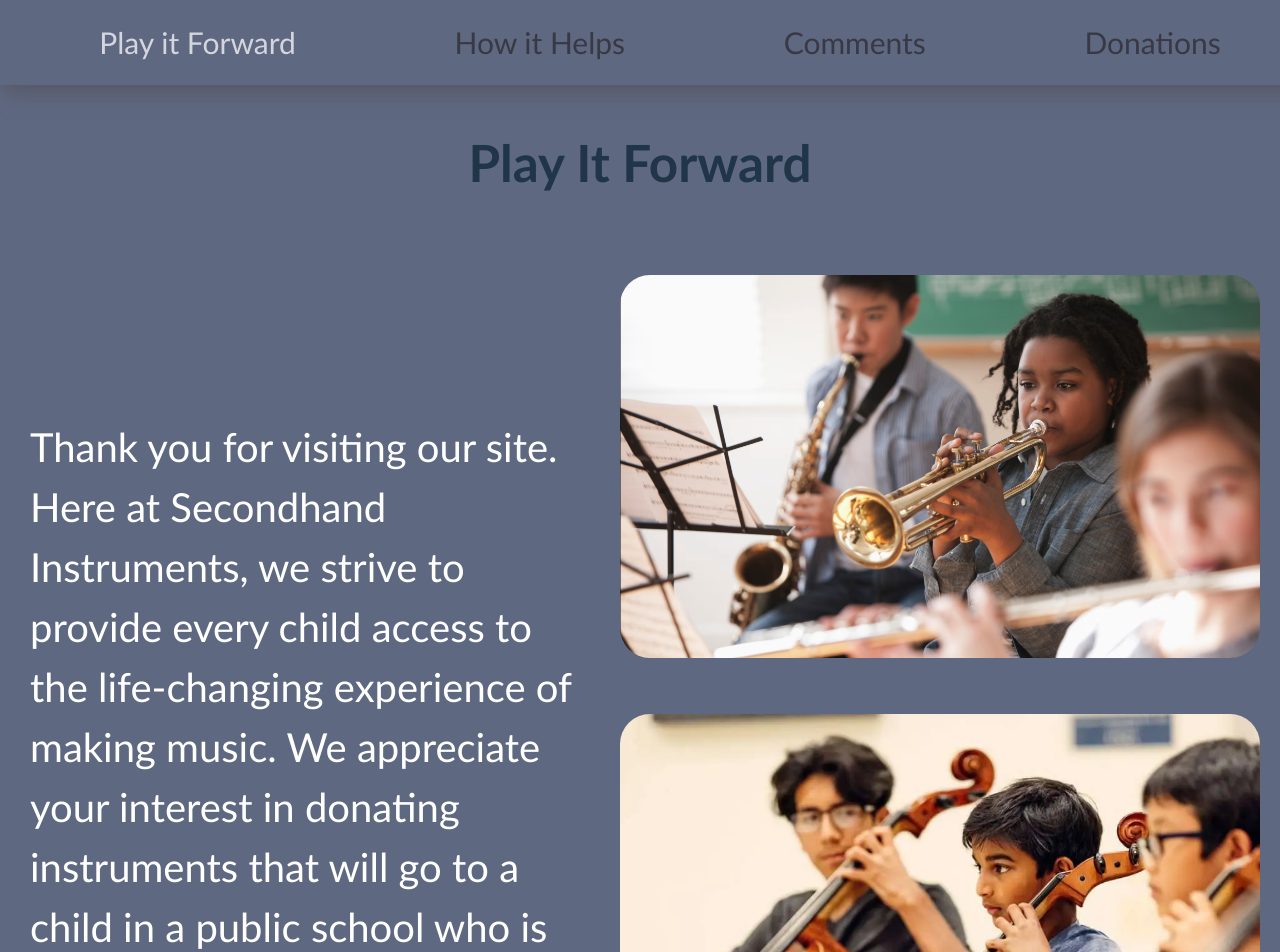
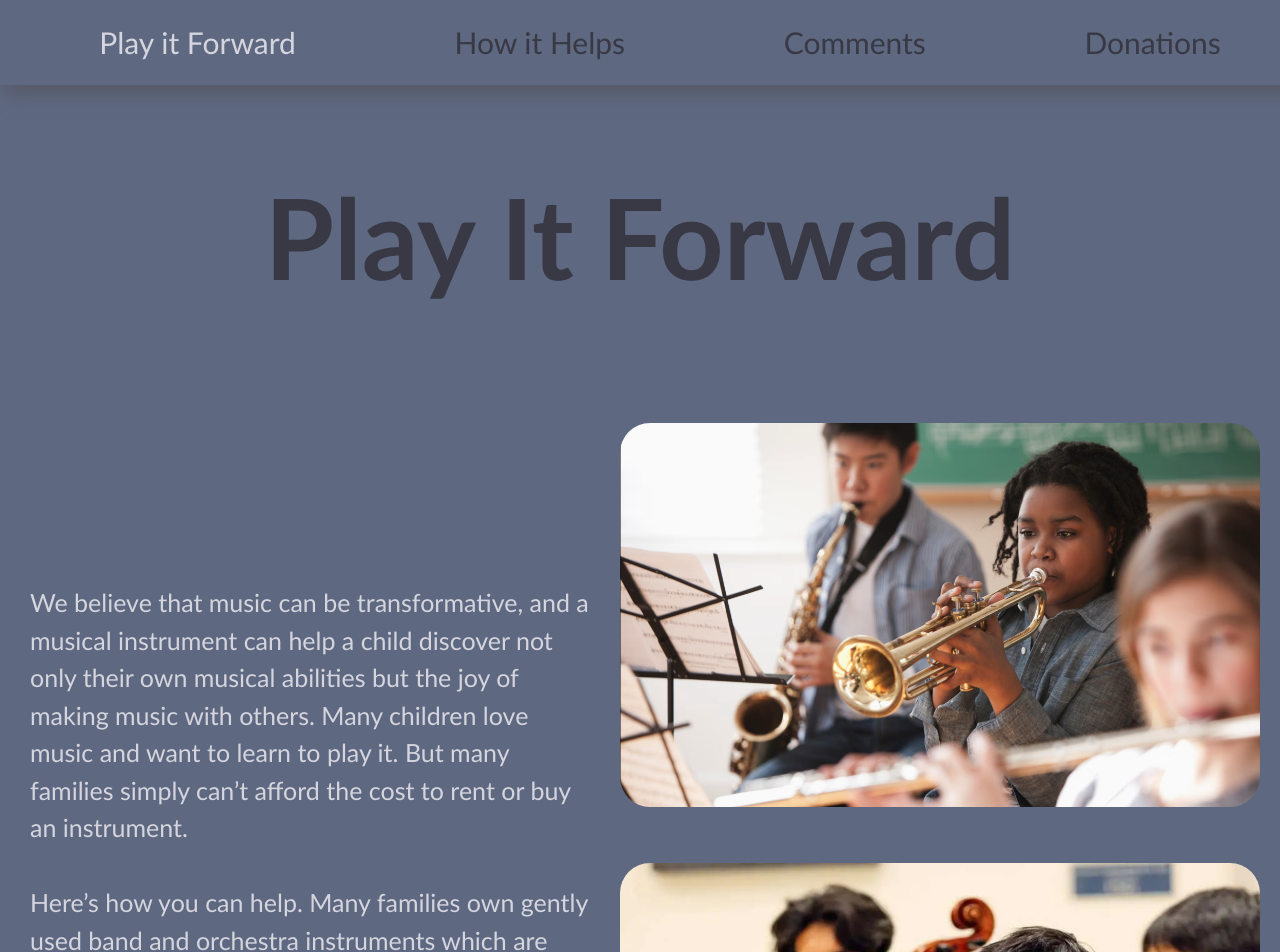
Before and after one commit to ktkelly11/Kelly_Katherine_Instrument_Capstone, a React (Vite) app: page / in a window 1280 px wide. Shown: the top 952 px of the page. Built offline with nearby package versions, Linux system fonts and the light colour scheme.

Commit message:
More styling done with Homepage

```diff
--- a/src/components/homePageInfo/HomePageInfo.css
+++ b/src/components/homePageInfo/HomePageInfo.css
@@ -1,8 +1,8 @@
 p {
-  color: white;
+  color: rgb(213, 213, 222);
   margin: 30px;
   font-family: "Gill Sans", "Gill Sans MT", Calibri, "Trebuchet MS", sans-serif;
-  font-size: 40px;
+  font-size: 25px;
 }
 
 img {
--- a/src/components/homePageInfo/HomePageInfo.jsx
+++ b/src/components/homePageInfo/HomePageInfo.jsx
@@ -8,11 +8,18 @@ export default function HomePageInfo() {
       <div className="home-page-summary">
         <div className="site-summary">
           <p>
-            Thank you for visiting our site. Here at Secondhand Instruments, we
-            strive to provide every child access to the life-changing experience
-            of making music. We appreciate your interest in donating instruments
-            that will go to a child in a public school who is excited to play
-            and learn.
+            We believe that music can be transformative, and a musical
+            instrument can help a child discover not only their own musical
+            abilities but the joy of making music with others. Many children
+            love music and want to learn to play it. But many families simply
+            can’t afford the cost to rent or buy an instrument.
+            <br />
+            <br />
+            Here’s how you can help. Many families own gently used band and
+            orchestra instruments which are frequently gathering dust in a
+            closet or attic. We use volunteer labor and cash donations to
+            refurbish the instruments and work with teachers to get them to
+            students who otherwise would not have one.
           </p>
         </div>
         <div className="student-image">
--- a/src/components/homePageIntro/HomePageIntro.css
+++ b/src/components/homePageIntro/HomePageIntro.css
@@ -1,4 +1,5 @@
 .home-page-intro {
   font-family: "Gill Sans", "Gill Sans MT", Calibri, "Trebuchet MS", sans-serif;
-  color: rgb(32, 53, 71);
+  color: rgb(57, 57, 69);
+  font-size: 35px;
 }
```
